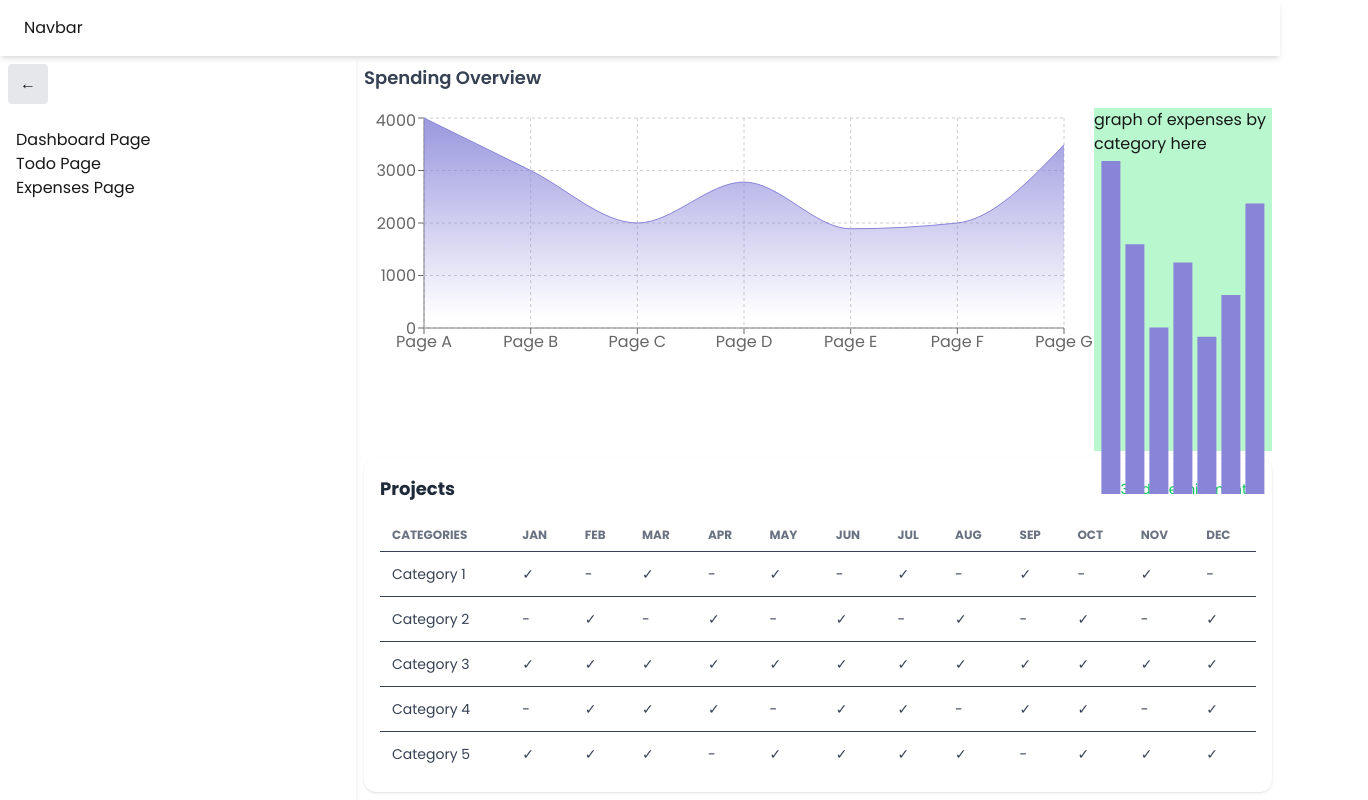
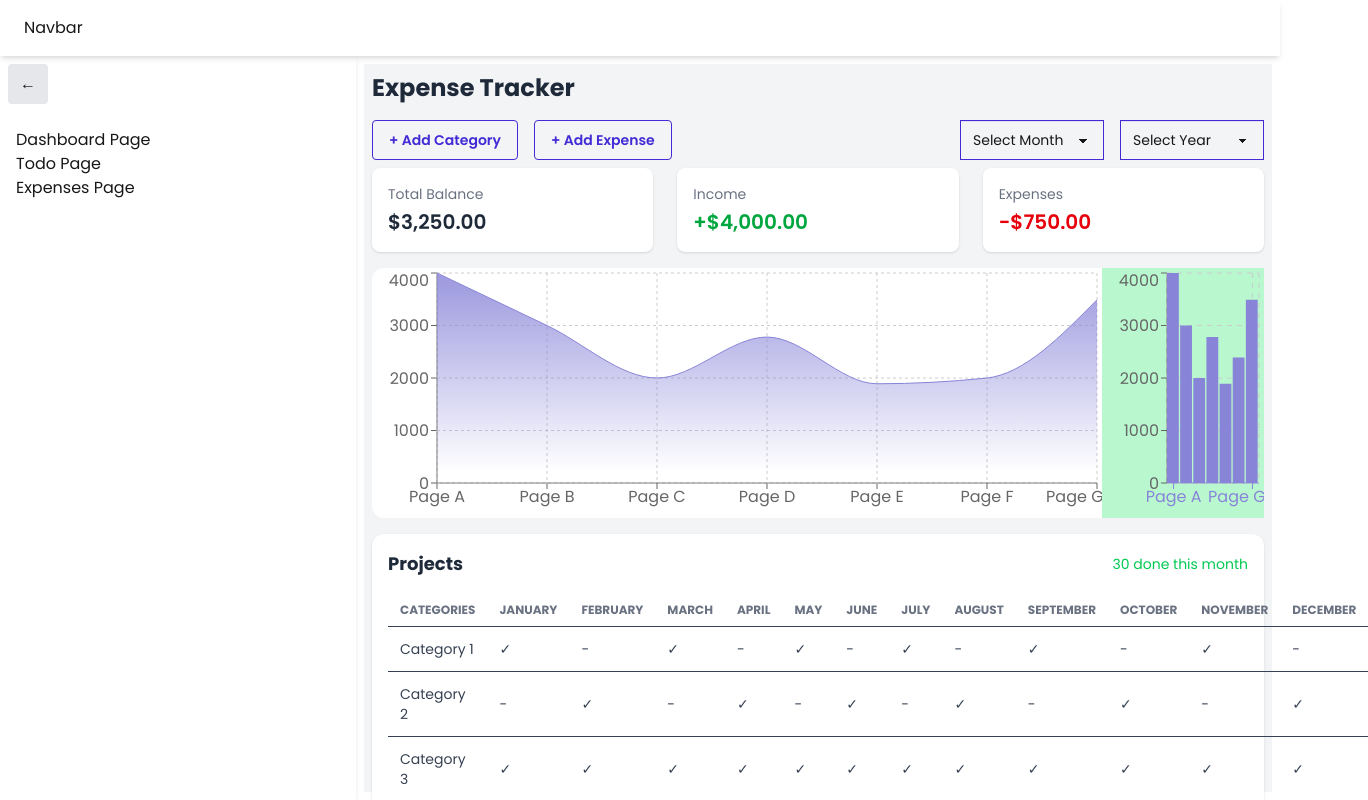
Before and after one commit to KarlStevenRequinto/habbit-management, a Next.js app: page /expenses in a window 1280 px wide. Shown: the top 800 px of the page, 1368 px wide, since content can reach past the window. Built offline with nearby package versions, Linux system fonts and the light colour scheme.

Commit message:
added modals, fix button positioning

```diff
--- a/package.json
+++ b/package.json
@@ -9,6 +9,7 @@
     "lint": "next lint"
   },
   "dependencies": {
+    "daisyui": "^5.0.50",
     "next": "15.4.5",
     "react": "19.1.0",
     "react-dom": "19.1.0",
--- a/src/app/(main)/expenses/page.tsx
+++ b/src/app/(main)/expenses/page.tsx
@@ -1,20 +1,68 @@
 "use client";
+import React, { useState } from "react";
 
-import React from "react";
 import MainContainer from "@/app/components/main-container";
-import { areaChartData, barChartData, months } from "@/app/constants/chartData";
+import { areaChartData, barChartData } from "@/app/constants/chartData";
 import { Area, AreaChart, CartesianGrid, Tooltip, XAxis, YAxis, ResponsiveContainer, BarChart, Bar } from "recharts";
+import DropDownSelect from "@/app/components/dropdown-select";
+import CardHeader from "@/app/components/card-header";
+import CardModal from "@/app/components/card-modal";
 
 const ExpensesPage = () => {
+    const [openCategoryModal, setOpenCategoryModal] = useState(false);
+    const [openExpenseModal, setOpenExpenseModal] = useState(false);
+    const years = Array.from({ length: 10 }, (_, i) => new Date().getFullYear() - i);
+    const months = Array.from({ length: 12 }, (_, i) => new Date(0, i).toLocaleString("en-US", { month: "long" }));
+
     return (
         <MainContainer>
-            {/* Top section: 2/3 height */}
+            {/* header */}
+            <div className="bg-gray-100 p-2 h-full gap-2 flex flex-col">
+                <header className="flex items-center justify-between">
+                    <h1 className="text-2xl font-bold text-gray-800">Expense Tracker</h1>
+                </header>
 
-            <h3 className="text-lg font-semibold text-gray-700 mb-4">Spending Overview</h3>
+                {/* filter */}
+                <div className="py-2">
+                    <div className="flex justify-between items-center mb-2">
+                        {/* componentize this */}
+                        <div className="flex space-x-4">
+                            <button className="btn btn-outline btn-primary" onClick={() => setOpenCategoryModal(true)}>
+                                + Add Category
+                            </button>
+                            <button className="btn btn-outline btn-primary" onClick={() => setOpenExpenseModal(true)}>
+                                + Add Expense
+                            </button>
+                        </div>
 
+                        <div className="flex gap-4">
+                            <DropDownSelect
+                                items={months}
+                                className="select select-primary bg-transparent w-36 cursor-pointer"
+                                onChange={(e) => e.target.blur()}
+                                defaultLabel="Select Month"
+                            />
+
+                            <DropDownSelect
+                                items={years.map(String)}
+                                className="select select-primary bg-transparent w-36 cursor-pointer"
+                                onChange={(e) => e.target.blur()}
+                                defaultLabel="Select Year"
+                            />
+                        </div>
+                    </div>
+                    {/* componentize this */}
+                    <div className="grid grid-cols-1 sm:grid-cols-3 gap-6">
+                        <CardHeader headerText="Total Balance" subText="$3,250.00" />
+                        <CardHeader headerText="Income" subText="+$4,000.00" subTextStyle="text-green-600" />
+                        <CardHeader headerText="Expenses" subText="-$750.00" subTextStyle="text-red-600" />
+                    </div>
+                </div>
+
+                {/* graphs */}
                 <div className="bg-white rounded-xl mb-2  flex-2 flex flex-col lg:flex-row w-full ">
-                <div className="flex-1">
-                    <AreaChart width={730} height={250} data={areaChartData} margin={{ top: 10, right: 30, left: 0, bottom: 0 }}>
+                    <div className="flex-1 flex justify-center items-center">
+                        <AreaChart width={730} height={250} data={areaChartData}>
                             <defs>
                                 <linearGradient id="colorUv" x1="0" y1="0" x2="0" y2="1">
                                     <stop offset="5%" stopColor="#8884d8" stopOpacity={0.8} />
@@ -29,10 +77,13 @@ const ExpensesPage = () => {
                         </AreaChart>
                     </div>
                     <div className="flex-1 bg-green-200">
-                    graph of expenses by category here
-                    <ResponsiveContainer width="100%" height="100%">
-                        <BarChart width={150} height={40} data={barChartData}>
-                            <Bar dataKey="uv" fill="#8884d8" />
+                        <ResponsiveContainer>
+                            <BarChart width={600} height={300} data={barChartData}>
+                                <XAxis dataKey="name" stroke="#8884d8" />
+                                <YAxis />
+                                <Tooltip />
+                                <CartesianGrid stroke="#ccc" strokeDasharray="5 5" />
+                                <Bar dataKey="val" fill="#8884d8" barSize={30} />
                             </BarChart>
                         </ResponsiveContainer>
                     </div>
@@ -134,7 +185,13 @@ const ExpensesPage = () => {
                         </tbody>
                     </table>
                 </div>
-
+            </div>
+            <CardModal open={openCategoryModal} onClose={() => setOpenCategoryModal(false)} title="Add Category" buttonText="Close">
+                <p className="py-2">Put your form here.</p>
+            </CardModal>
+            <CardModal open={openExpenseModal} onClose={() => setOpenExpenseModal(false)} title="Add Expense" buttonText="Close">
+                <p className="py-2">Put your form here.</p>
+            </CardModal>
             {/* <div className="flex-1 bg-red-400 min-h-[500px]">All Expenses section here</div> */}
         </MainContainer>
     );
--- /dev/null
+++ b/src/app/components/card-header/index.tsx
@@ -0,0 +1,19 @@
+import React from "react";
+
+interface CardHeaderProps {
+    headerText: string;
+    subText: string;
+    headerTextStyle?: string;
+    subTextStyle?: string;
+}
+
+const CardHeader = ({ headerText, subText, headerTextStyle, subTextStyle }: CardHeaderProps) => {
+    return (
+        <div className="bg-white p-4 rounded-lg shadow-sm">
+            <h2 className={`text-sm text-gray-500 mb-1 ${headerTextStyle}`}>{headerText}</h2>
+            <p className={`text-xl font-semibold text-gray-800 ${subTextStyle}`}>{subText}</p>
+        </div>
+    );
+};
+
+export default CardHeader;
--- /dev/null
+++ b/src/app/components/card-modal/index.tsx
@@ -0,0 +1,50 @@
+// Modal.tsx
+import React, { useEffect, useRef } from "react";
+
+type CardModalProps = {
+    open: boolean;
+    onClose: () => void;
+    title?: string;
+    buttonText?: string;
+    children: React.ReactNode;
+    lockScroll?: boolean;
+};
+
+export default function CardModal({ open, onClose, title, buttonText, children, lockScroll = false }: CardModalProps) {
+    const panelRef = useRef<HTMLDivElement>(null);
+
+    useEffect(() => {
+        if (!open) return;
+        const onKey = (e: KeyboardEvent) => e.key === "Escape" && onClose();
+        window.addEventListener("keydown", onKey);
+        return () => window.removeEventListener("keydown", onKey);
+    }, [open, onClose]);
+
+    useEffect(() => {
+        if (!open || !lockScroll) return;
+        const { overflowY } = document.documentElement.style;
+        document.documentElement.style.overflowY = "hidden";
+        return () => {
+            document.documentElement.style.overflowY = overflowY;
+        };
+    }, [open, lockScroll]);
+
+    if (!open) return null;
+
+    return (
+        <div className="fixed inset-0 z-[999] grid place-items-center" aria-modal="true" role="dialog">
+            {/* Backdrop */}
+            <div className="absolute inset-0 bg-black/20" />
+            {/* Panel */}
+            <div ref={panelRef} className="relative w-11/12 max-w-5xl bg-[var(--background)] rounded-2xl shadow-xl p-6">
+                {title ? <h3 className="font-bold text-lg mb-2">{title}</h3> : null}
+                <div className="py-2 flex items-center justify-center">{children}</div>
+                <div className="mt-6 flex justify-end gap-2">
+                    <button className="btn" onClick={onClose}>
+                        {buttonText}
+                    </button>
+                </div>
+            </div>
+        </div>
+    );
+}
--- /dev/null
+++ b/src/app/components/dropdown-select/index.tsx
@@ -0,0 +1,30 @@
+import React from "react";
+
+interface DropDownSelectProps {
+    items: string[];
+    defaultLabel?: string;
+    className?: string;
+    onChange?: (e: React.ChangeEvent<HTMLSelectElement>) => void;
+}
+
+const DropDownSelect = ({ items, defaultLabel, className, onChange }: DropDownSelectProps) => {
+    return (
+        <select
+            defaultValue={defaultLabel}
+            className={className}
+            onChange={() => {
+                onChange;
+            }}
+            style={{ borderRadius: "0px" }}
+        >
+            <option disabled>{defaultLabel}</option>
+            {items.map((item, idx) => (
+                <option key={idx} value={item}>
+                    {item}
+                </option>
+            ))}
+        </select>
+    );
+};
+
+export default DropDownSelect;
--- a/src/app/constants/chartData.ts
+++ b/src/app/constants/chartData.ts
@@ -46,46 +46,44 @@ export const areaChartData = [
 export const barChartData = [
     {
         name: "Page A",
-        uv: 4000,
+        val: 4000,
         pv: 2400,
         amt: 2400,
     },
     {
         name: "Page B",
-        uv: 3000,
+        val: 3000,
         pv: 1398,
         amt: 2210,
     },
     {
         name: "Page C",
-        uv: 2000,
+        val: 2000,
         pv: 9800,
         amt: 2290,
     },
     {
         name: "Page D",
-        uv: 2780,
+        val: 2780,
         pv: 3908,
         amt: 2000,
     },
     {
         name: "Page E",
-        uv: 1890,
+        val: 1890,
         pv: 4800,
         amt: 2181,
     },
     {
         name: "Page F",
-        uv: 2390,
+        val: 2390,
         pv: 3800,
         amt: 2500,
     },
     {
         name: "Page G",
-        uv: 3490,
+        val: 3490,
         pv: 4300,
         amt: 2100,
     },
 ];
-
-export const months = ["Jan", "Feb", "Mar", "Apr", "May", "Jun", "Jul", "Aug", "Sep", "Oct", "Nov", "Dec"];
--- a/src/app/globals.css
+++ b/src/app/globals.css
@@ -1,4 +1,5 @@
 @import "tailwindcss";
+@plugin "daisyui";
 
 :root {
     --background: #ffffff;
@@ -13,7 +14,8 @@
 
 @media (prefers-color-scheme: dark) {
     :root {
-        --background: #e5e5e5;
+        /* lab(96.1596% -.082314 -1.13575) */
+        --background: #eeeeee;
         --foreground: #000000;
     }
 }
```
Also changed, not shown: 2 other files (tests, documents, lock files or other folders). Lines whose indentation alone changed are shown as unchanged.
